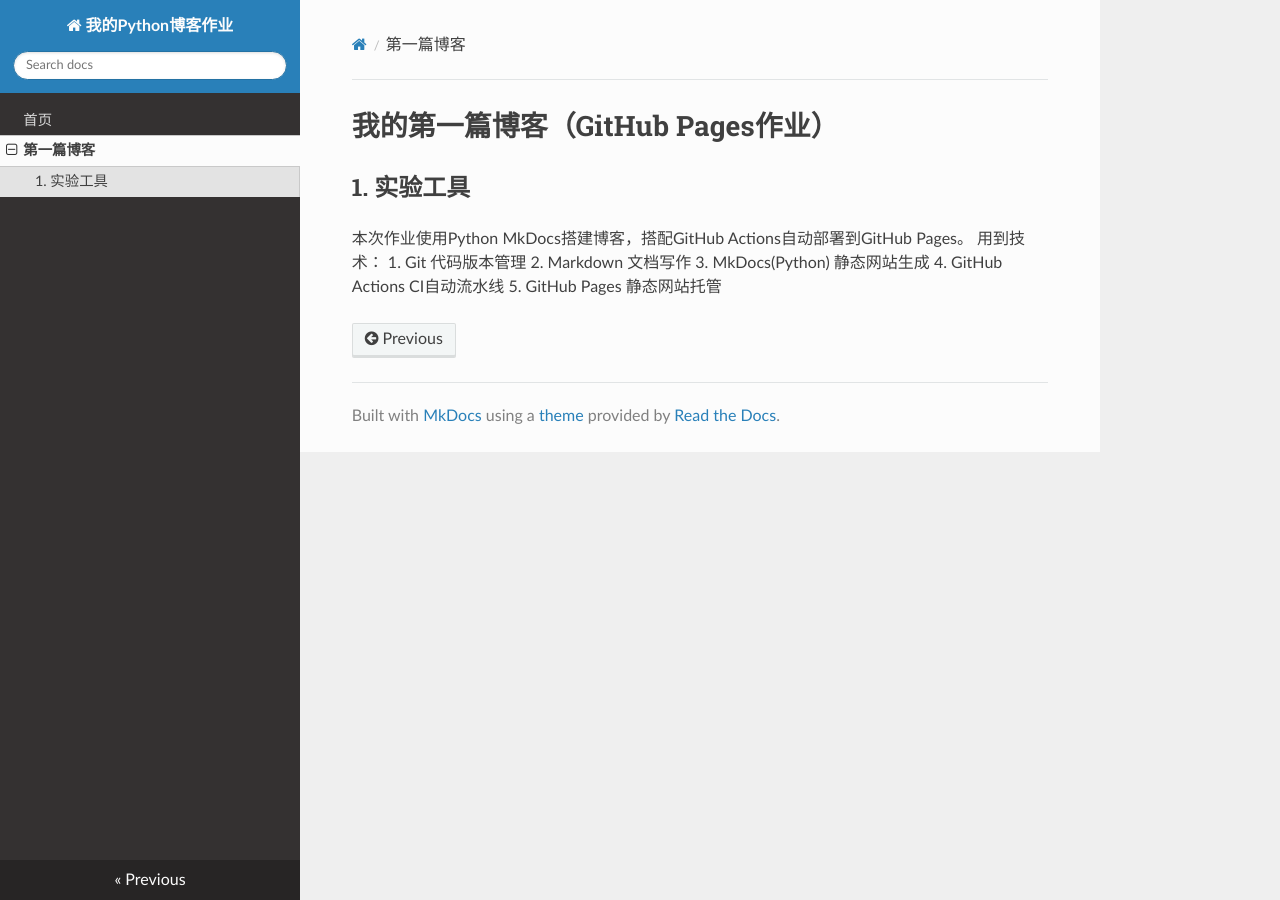
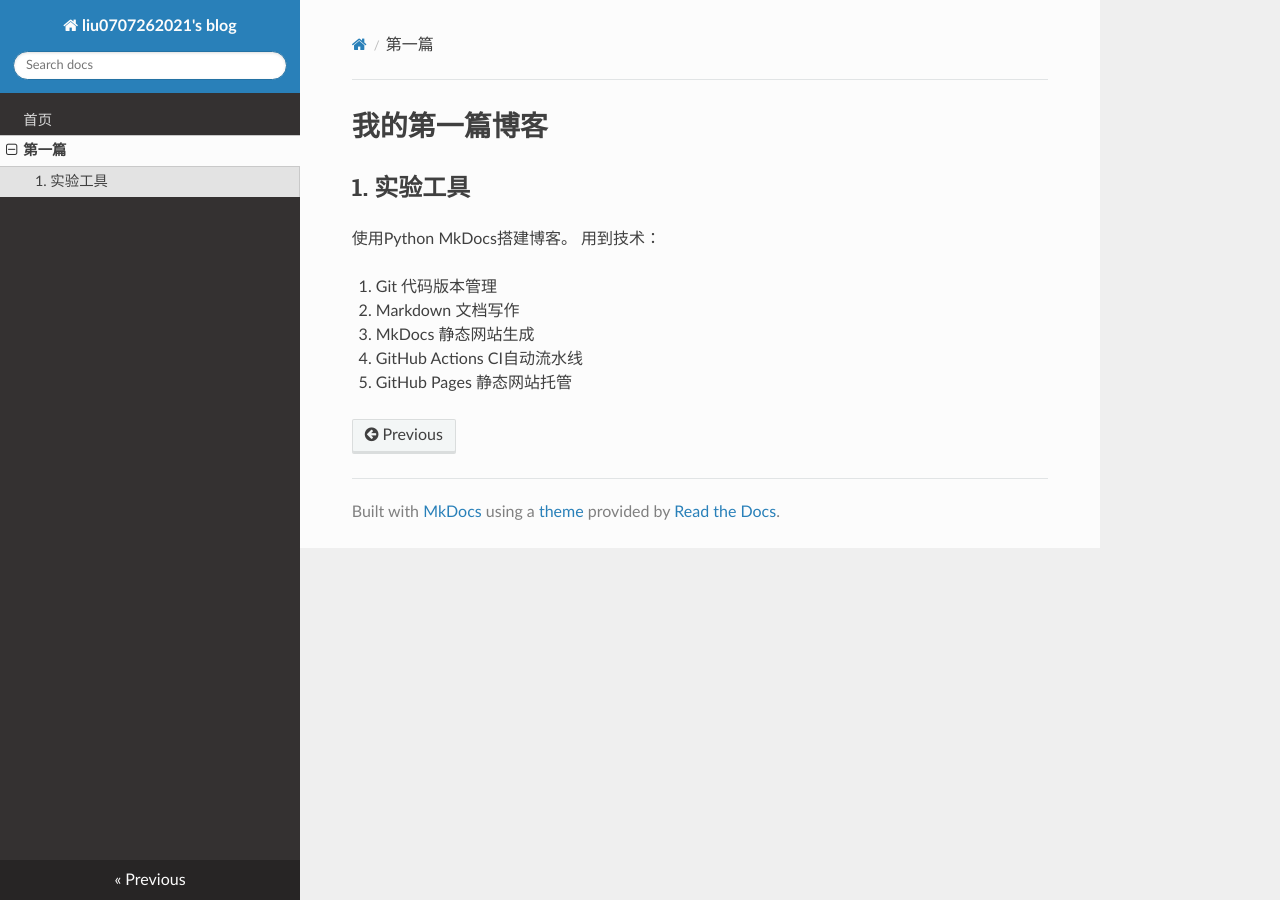
Before and after one commit to liu0707262021/my-blog-demo, an MkDocs documentation site: the page built from docs/first-article.md, in a window 1280 px wide. Built offline with MkDocs 1.6.1, drawn with Linux system fonts in a browser that asks for light colours; nearby versions of some CDN libraries.

Commit message:
调整博客文章换行排版

```diff
--- a/docs/first-article.md
+++ b/docs/first-article.md
@@ -1,9 +1,14 @@
-# 我的第一篇博客（GitHub Pages作业）
+# 我的第一篇博客
 ## 1. 实验工具
-本次作业使用Python MkDocs搭建博客，搭配GitHub Actions自动部署到GitHub Pages。
+使用Python MkDocs搭建博客。
 用到技术：
+
 1. Git 代码版本管理
+
 2. Markdown 文档写作
-3. MkDocs(Python) 静态网站生成
+
+3. MkDocs 静态网站生成
+
 4. GitHub Actions CI自动流水线
+
 5. GitHub Pages 静态网站托管
--- a/mkdocs.yml
+++ b/mkdocs.yml
@@ -1,6 +1,6 @@
-site_name: 我的Python博客作业
+site_name: liu0707262021's blog
 site_url: https://liu0707262021/my-blog-demo/
 nav:
   - 首页: index.md
-  - 第一篇博客: first-article.md
+  - 第一篇: first-article.md
 theme: readthedocs
```
